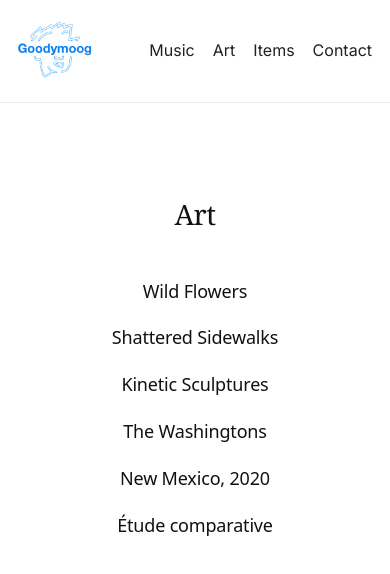
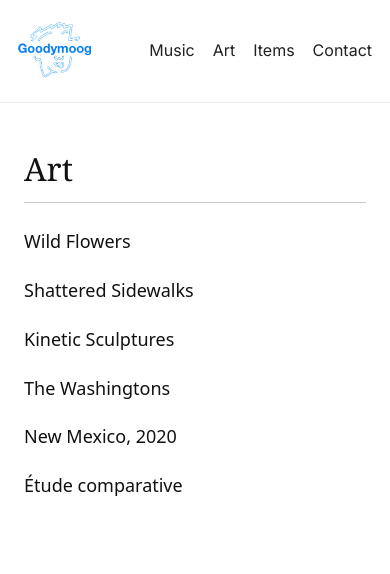
Before and after one commit to goodymoog/goodymoog-next, a Next.js app: page /art in a window 390 px wide. Shown: the top 574 px of the page. Built offline with nearby package versions, Linux system fonts and the light colour scheme.

Commit message:
Mobile adjust player

```diff
--- a/app/art/page.tsx
+++ b/app/art/page.tsx
@@ -16,44 +16,47 @@ export default function ArtIndexPage() {
         background: "#fff",
         color: "#111",
         minHeight: "100vh",
-        display: "flex",
-        justifyContent: "center",
-        paddingTop: "70px",   // 👈 moved higher
+        paddingTop: "40px",
         paddingBottom: "60px",
-        paddingLeft: "20px",
-        paddingRight: "20px",
+        paddingLeft: "24px",
+        paddingRight: "24px",
         fontFamily:
           "ui-sans-serif, system-ui, -apple-system, Segoe UI, Roboto, Helvetica, Arial",
       }}
     >
       <div
         style={{
-          width: "100%",
-          maxWidth: 600,
-          textAlign: "center",
+          maxWidth: 1100,
+          margin: "0 auto",
         }}
       >
         <h1
           style={{
-            fontSize: 28,
+            fontSize: 32,
             fontWeight: 500,
-            letterSpacing: "-0.02em",
-            marginBottom: 40,
+            margin: "0 0 24px 0",
+            paddingBottom: "8px",
+            borderBottom: "1px solid #ccc",
           }}
         >
           Art
         </h1>
 
-        <ul style={{ listStyle: "none", padding: 0, margin: 0 }}>
+        <ul
+          style={{
+            listStyle: "none",
+            padding: 0,
+            margin: 0,
+          }}
+        >
           {projects.map((p) => (
-            <li key={p.slug} style={{ marginBottom: 18 }}>
+            <li key={p.slug} style={{ marginBottom: 20 }}>
               <Link
                 href={`/art/${p.slug}`}
                 style={{
                   textDecoration: "none",
-                  color: "inherit",
+                  color: "#111",
                   fontSize: 18,
-                  letterSpacing: "-0.01em",
                 }}
               >
                 {p.title}
```
Also changed, not shown: 1 other file (tests, documents, lock files or other folders).
